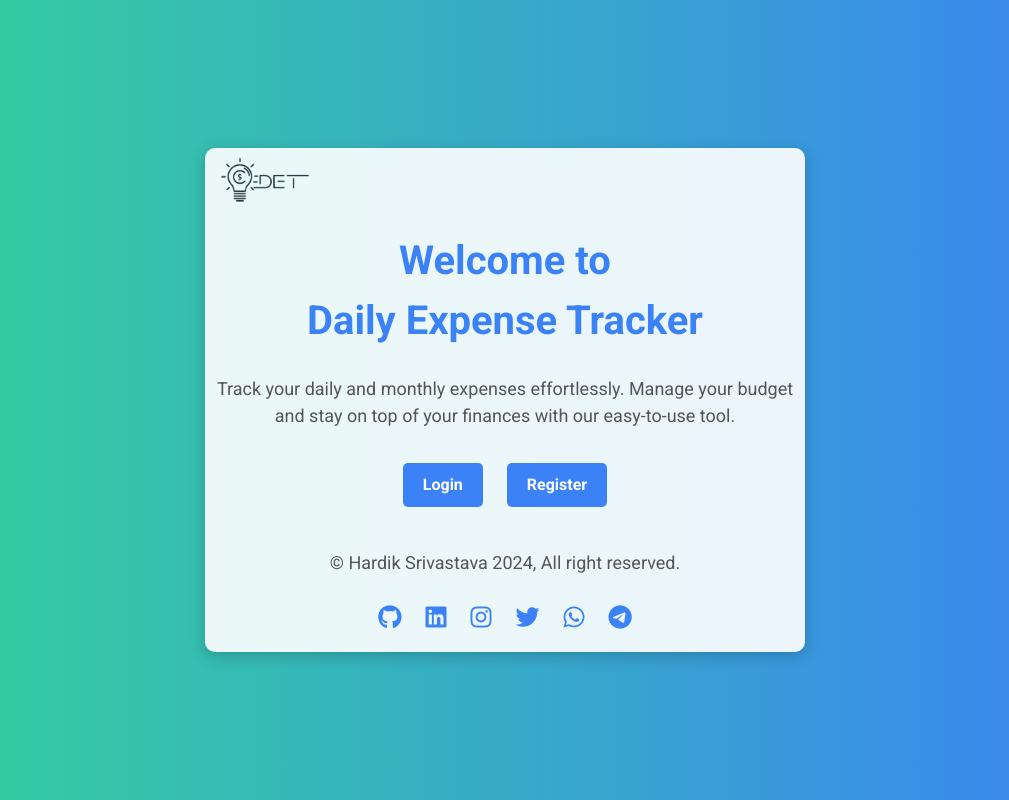
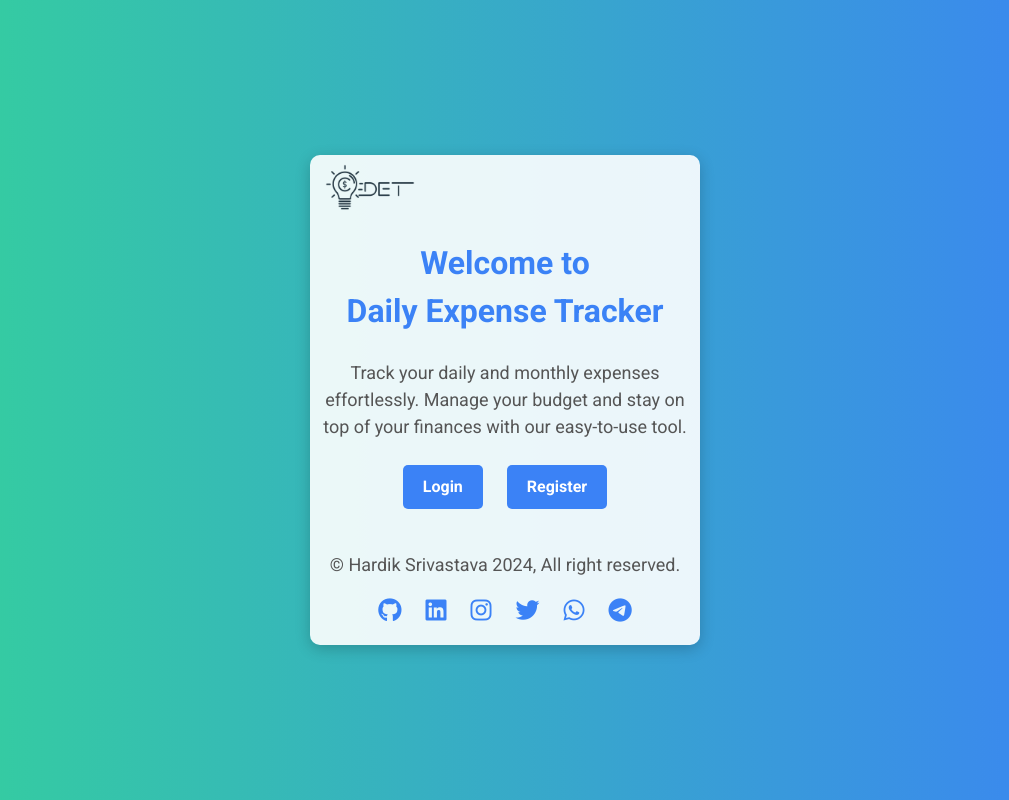
Before and after one commit to hardiksrivastavaa/DailyExpenseTracker, a plain HTML site: page index.html in a window 1280 px wide. Shown: the whole page, without its empty margins (135-1144 px from the left). Drawn offline with nearby package versions, Linux system fonts and the light colour scheme.

Commit message:
Update index.html

```diff
--- a/index.html
+++ b/index.html
@@ -6,7 +6,7 @@
     <meta name="description" content="Welcome to the Daily Expense Tracker, your tool for tracking daily and monthly expenses.">
     <meta name="keywords" content="expense tracker, budget, finance, daily expenses">
     <meta name="author" content="Hardik Srivastava">
-    <title>Welcome - Expense Tracker</title>
+    <title>Welcome - Daily Expense Tracker</title>
     <link rel="icon" href="favicon.png" type="image/png">
     <link href="https://cdn.jsdelivr.net/npm/tailwindcss@^2.2/dist/tailwind.min.css" rel="stylesheet">
     <link href="https://fonts.googleapis.com/css2?family=Roboto:wght@400;700&display=swap" rel="stylesheet">
@@ -26,10 +26,9 @@
         .container {
             background: rgba(255, 255, 255, 0.9);
             padding: 30px auto;
-            margin: 20px auto;
             border-radius: 10px;
             box-shadow: 0 4px 15px rgba(0, 0, 0, 0.2);
-            max-width: 600px;
+            max-width: 390px;
             width: 100%;
             opacity: 0;
             transform: translateY(50px);
@@ -40,7 +39,7 @@
             margin-bottom: 1rem;
         }
         h1 {
-            font-size: 2.5rem;
+            font-size: 2rem;
             font-weight: 700;
             color: #3b82f6;
             margin-bottom: 1.5rem;
@@ -49,6 +48,8 @@
             font-size: 1.125rem;
             margin-bottom: 1.5rem;
             color: #555;
+            margin: 2px;
+            margin-bottom: 15px;
         }
         .btn-group a {
             display: inline-block;
```
